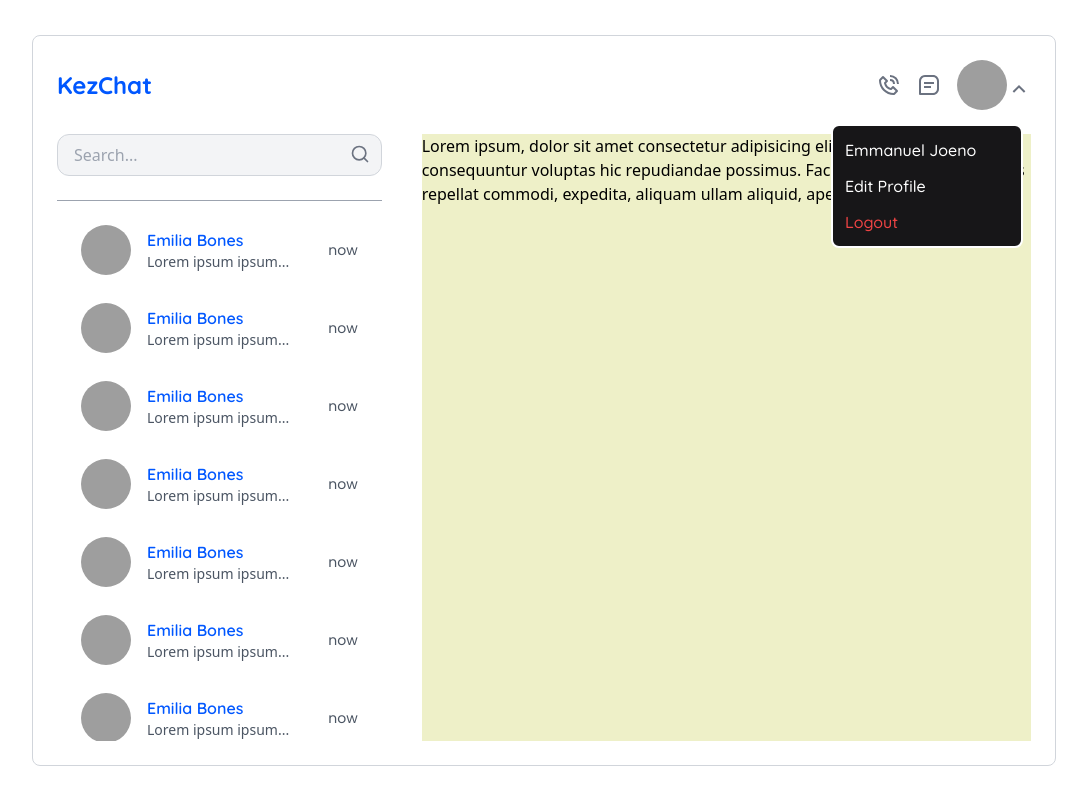
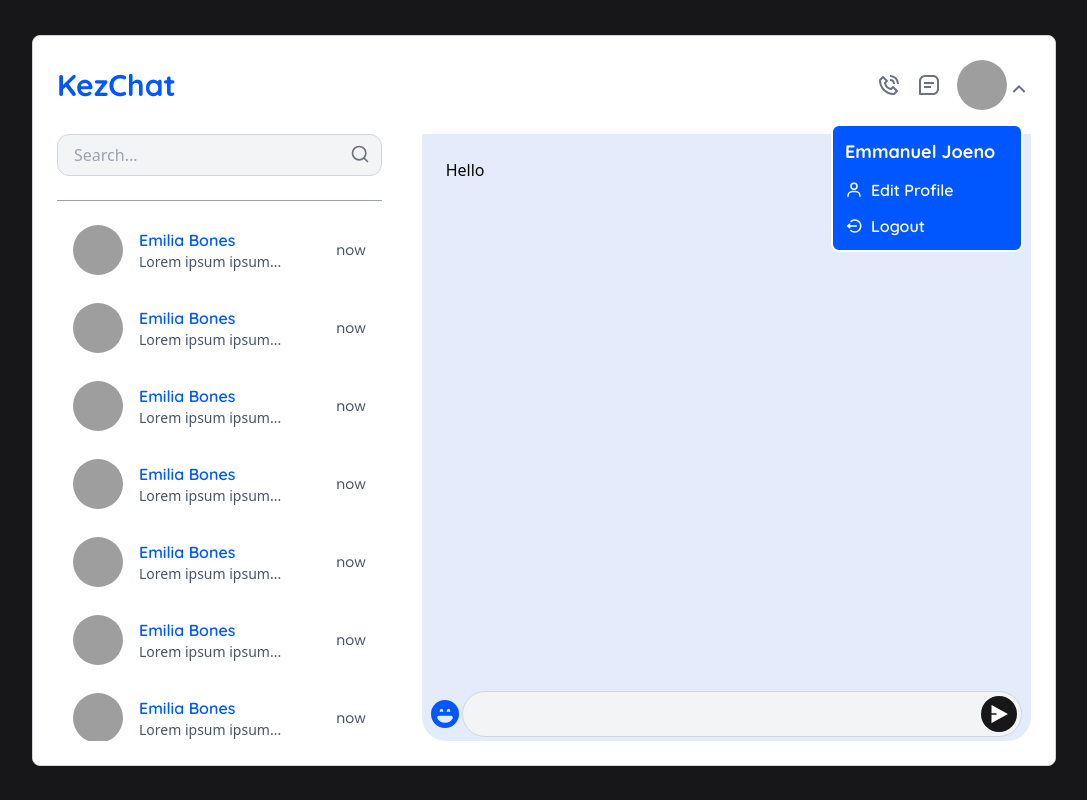
Before and after one commit to cikezmedia/kezchat, a Next.js app: page /chat in a window 1280 px wide. Both pictures are taken after a click on the picture 1078 px from the left and 84 px from the top of the page. Shown: the whole page, without its empty margins (96-1183 px from the left). Built offline with nearby package versions, Linux system fonts and the light colour scheme; grey boxes are pictures that could not be loaded.

Commit message:
Updated chat page

```diff
--- a/components/Chat.jsx
+++ b/components/Chat.jsx
@@ -0,0 +1,13 @@
+import React from 'react';
+
+const Chat = () => {
+  return (
+    <>
+      <div className='flex p-6 flex-col h-[calc(100%)]'>
+        <div>Hello</div>
+      </div>
+    </>
+  );
+};
+
+export default Chat;
--- a/components/Chats.jsx
+++ b/components/Chats.jsx
@@ -1,9 +1,11 @@
 import React from 'react';
+import { Chat, Input } from './';
 
 const Chats = () => {
   return (
     <>
-      <div>Chats</div>
+      <Chat />
+      <Input />
     </>
   );
 };
--- a/components/Input.jsx
+++ b/components/Input.jsx
@@ -0,0 +1,28 @@
+import React from 'react';
+import { BsFillEmojiLaughingFill } from 'react-icons/bs';
+import { RiSendPlane2Fill } from 'react-icons/ri';
+
+const Input = () => {
+  return (
+    <>
+      <div className='relative'>
+        <form className='w-[92%] absolute p-1 bottom-1 rounded-full border border-gray-300 bg-gray-100 ml-10'>
+          <div className='flex flex-row items-center'>
+            <input
+              className='w-full outline-none pr-4 rounded-full pl-3 bg-gray-100'
+              placeholder=''
+            />
+            <button className='flex items-center p-2 rounded-full text-white right-6 bg-mainBlack'>
+              <RiSendPlane2Fill className='text-white w-5 h-5' />
+            </button>
+          </div>
+          <div className='absolute cursor-pointer bottom-2 -left-9 pl-1 rounded-full'>
+            <BsFillEmojiLaughingFill className='text-mainPurple w-7 h-7' />
+          </div>
+        </form>
+      </div>
+    </>
+  );
+};
+
+export default Input;
--- a/components/Messages.jsx
+++ b/components/Messages.jsx
@@ -1,5 +1,5 @@
 import React from 'react';
-import { Sidebar } from './';
+import { Sidebar, Chats } from './';
 
 const Messages = () => {
   return (
@@ -8,11 +8,8 @@ const Messages = () => {
         <div className='col-span-3 lg:col-span-1'>
           <Sidebar />
         </div>
-        <div className='hidden lg:block col-span-2 bg-mainLight'>
-          Lorem ipsum, dolor sit amet consectetur adipisicing elit. Incidunt
-          fugiat, sit sed consequuntur voluptas hic repudiandae possimus. Facere
-          est neque temporibus repellat commodi, expedita, aliquam ullam
-          aliquid, aperiam reiciendis ipsum.
+        <div className='hidden lg:block col-span-2 bg-lightBlue rounded-bl-3xl rounded-br-3xl'>
+          <Chats />
         </div>
       </div>
     </>
--- a/components/Navbar.jsx
+++ b/components/Navbar.jsx
@@ -3,7 +3,8 @@ import React, { useState } from 'react';
 import {
   BiPhoneCall,
   BiMessageSquareDetail,
-  BiMessageSquareEdit,
+  BiUser,
+  BiLogOutCircle,
 } from 'react-icons/bi';
 import { RiArrowDownSLine, RiArrowUpSLine } from 'react-icons/ri';
 
@@ -17,14 +18,13 @@ const Navbar = () => {
     <>
       <div className='flex flex-row items-center justify-between'>
         <div className='flex flex-row items-center space-x-3'>
-          <span className='text-xl text-mainPurple md:text-2xl font-quicksand font-bold'>
+          <span className='text-2xl text-mainPurple md:text-3xl font-quicksand font-bold'>
             KezChat
           </span>
         </div>
         <div className='flex flex-row items-center space-x-4'>
           <BiPhoneCall className='w-6 h-6 text-gray-500 cursor-pointer' />
           <BiMessageSquareDetail className='w-6 h-6 text-gray-500 cursor-pointer' />
-          {/* <HiOutlineCalendar className='w-6 h-6 text-gray-500 cursor-pointer' /> */}
           <div className='relative flex flex-row mx-auto items-center'>
             <Image
               src='https://images.pexels.com/photos/13524012/pexels-photo-13524012.jpeg?auto=compress&cs=tinysrgb&w=1260&h=750&dpr=2'
@@ -43,10 +43,16 @@ const Navbar = () => {
             </button>
 
             {hide && (
-              <div className='flex flex-col gap-3 w-48 border-2 border-white rounded-lg absolute top-16 right-2 bg-mainBlack z-10 p-3 text-white font-quicksand font-medium'>
-                <span className=''>Emmanuel Joeno</span>
-                <span className=''>Edit Profile</span>
-                <span className='text-red-500'>Logout</span>
+              <div className='flex flex-col gap-3 w-48 border-2 border-white rounded-lg absolute top-16 right-2 bg-mainPurple z-10 p-3 text-white font-quicksand font-medium'>
+                <span className='font-bold text-lg'>Emmanuel Joeno</span>
+                <div className='flex flex-row items-center space-x-2 cursor-pointer '>
+                  <BiUser className='w-[18px] h-[18px]' />
+                  <span className='font-semibold'>Edit Profile</span>
+                </div>
+                <div className='flex flex-row items-center space-x-2 cursor-pointer '>
+                  <BiLogOutCircle className='w-[18px] h-[18px]' />
+                  <span className='font-semibold'>Logout</span>
+                </div>
               </div>
             )}
           </div>
--- a/components/Sidebar.jsx
+++ b/components/Sidebar.jsx
@@ -5,7 +5,7 @@ const Sidebar = () => {
   return (
     <>
       <Search />
-      <div className='flex flex-col pt-6 gap-7 rounded-bl-xl rounded-br-xl dark:bg-gray-100 overflow-y-auto scrollbar-hide h-[640px] md:h-[700px] lg:h-[540px] p-6'>
+      <div className='flex flex-col pt-6 gap-7 rounded-bl-xl rounded-br-xl dark:bg-gray-100 overflow-y-auto scrollbar-hide h-[640px] md:h-[700px] lg:h-[540px] p-4 pb-6'>
         <Message />
         <Message />
         <Message />
--- a/pages/chat.js
+++ b/pages/chat.js
@@ -13,7 +13,7 @@ export default function Home() {
         <link rel='shortcut icon' href='/favicon.png' />
       </Head>
 
-      <div className=''>
+      <div className='bg-mainBlack'>
         <div className='flex lg:h-screen justify-center flex-col gap-6 mx-auto lg:max-w-5xl'>
           <div className='w-full pl-6 pr-6 pt-6 lg:pb-6 lg:rounded-lg lg:border border-gray-300 bg-white'>
             <Navbar />
--- a/tailwind.config.js
+++ b/tailwind.config.js
@@ -11,7 +11,7 @@ module.exports = {
         mainYellow: '#f8bd2f',
         mainPurple: '#0057FF',
         mainBlack: '#171618',
-        mainGray: '#686766',
+        lightBlue: '#e4ecfc',
       },
       fontFamily: {
         poppins: ['Poppins', 'sans-serif'],
```
